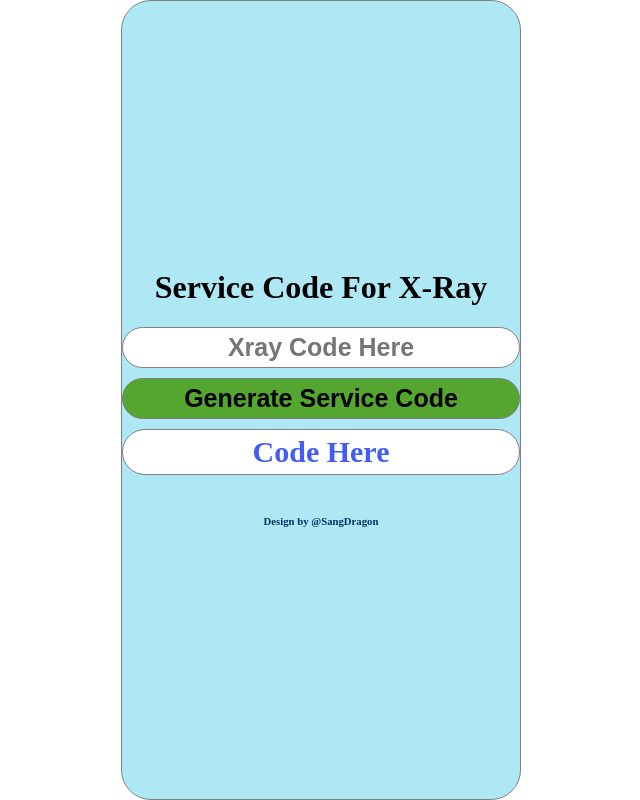
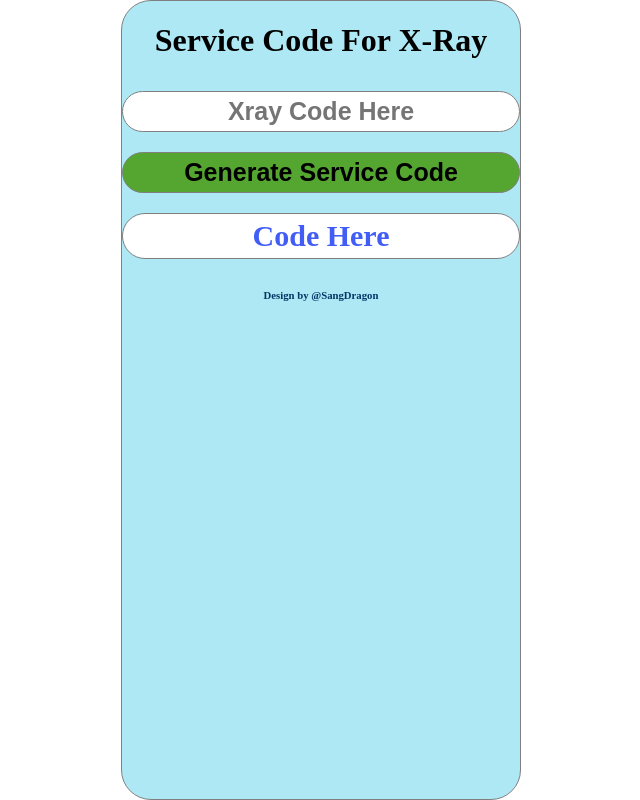
Before and after one commit to ksnvs/xrayCode, a plain HTML site: page index.html in a window 1280 px wide. Shown: the whole page, without its empty margins (319-959 px from the left). Drawn offline with Linux system fonts and the light colour scheme.

Commit message:
Update style.css

```diff
--- a/style.css
+++ b/style.css
@@ -18,8 +18,9 @@ body{
     display: flex;
     flex-direction: column;
     align-items: center;
-    justify-content: center;
+    justify-content: flex-start;
     text-align: center;
+    gap: 10px;
 }
 
 .inputXray input{
@@ -69,7 +70,7 @@ h4{
 }
 
 h6{
-    margin-top: 40px;
+    margin-top: 20px;
     color: #003566;
 }
 
```
